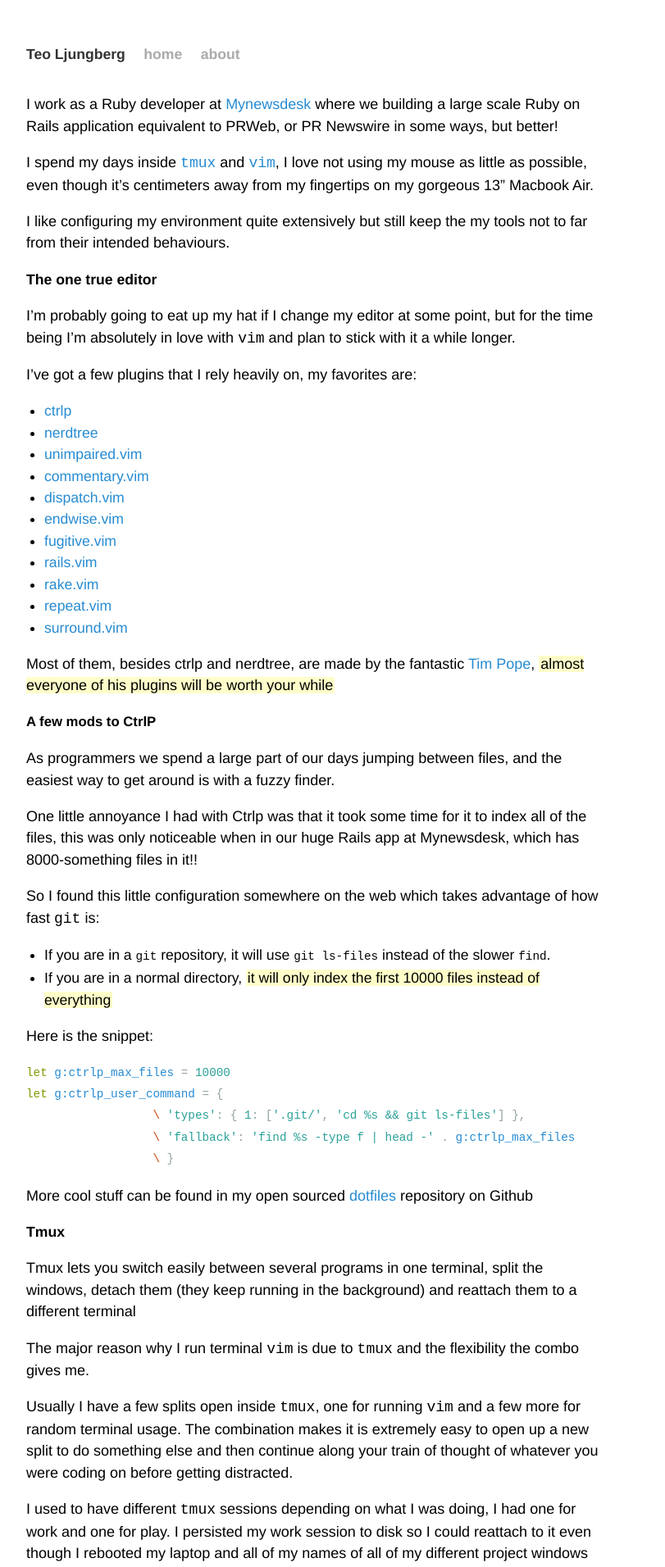
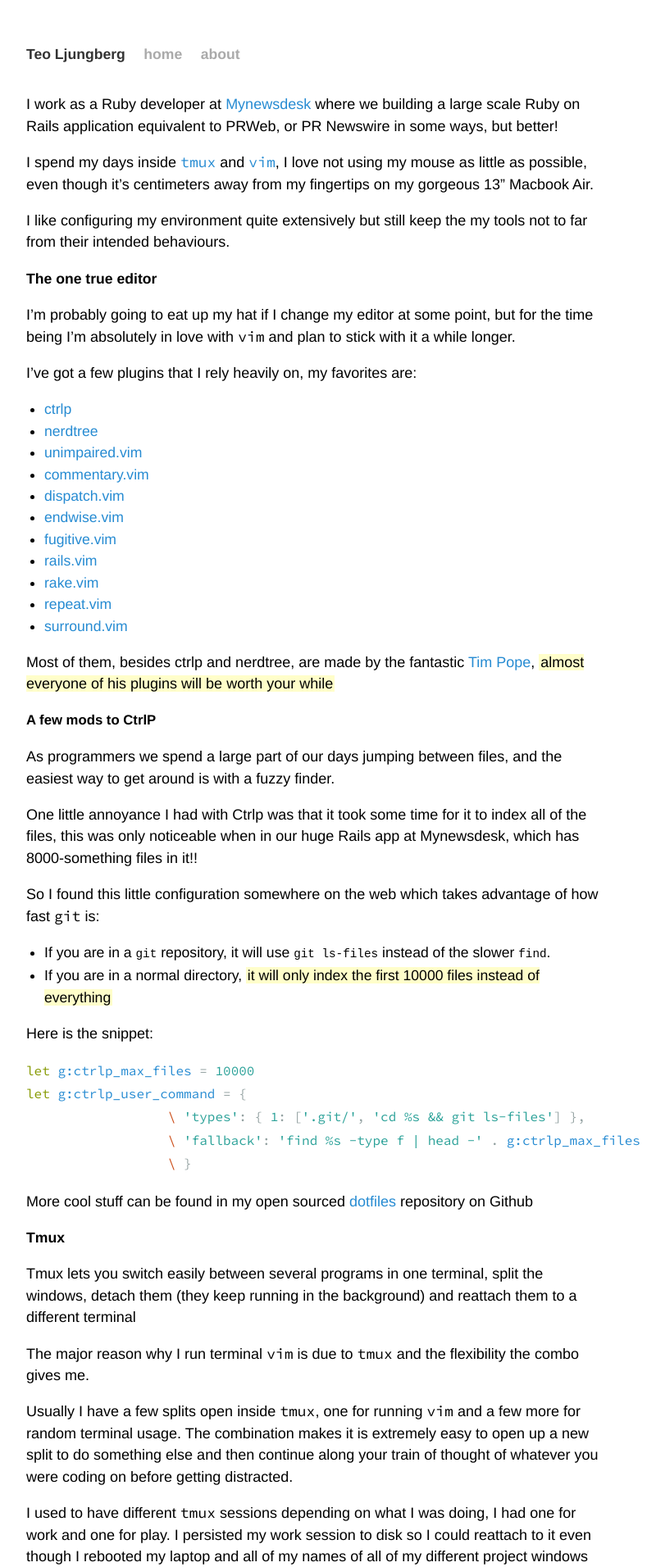
Before and after one commit to metamorfos/metamorfos.github.io, a Jekyll site: the page built from _posts/2013-05-18-my-development-environment.md, in a window 1280 px wide. Shown: the top 1912 px of the page at 82% size, without its empty margins (256-1067 px from the left). Built offline with Jekyll 4.4.1, drawn with Linux system fonts in a browser that asks for light colours.

Commit message:
Use Source Code Pro as a coding font

```diff
--- a/_layouts/default.html
+++ b/_layouts/default.html
@@ -5,6 +5,7 @@
         <title>{% if page.title %} {{ page.title }} – {{ site.title }} {% else %} {{ site.title }} {% endif %}</title>
         <meta name="author" content={{ site.author.name }} />
 
+        <link href='http://fonts.googleapis.com/css?family=Source+Code+Pro' rel='stylesheet' type='text/css'>
         <link rel="stylesheet" href="/css/screen.css" type="text/css" media="screen, projection" />
         <link rel="stylesheet" href="/css/syntax.css" type="text/css"/>
         <link rel="alternate" type="application/rss+xml" title="{{ site.production_url }}" href="{{ site.production_url }}/rss.xml" />
--- a/css/screen.css
+++ b/css/screen.css
@@ -59,6 +59,10 @@
     font-style: inherit;
     background: #FFFECA;
     padding: 0 0.1em;
+}
+
+p code {
+    font-family: 'Source Code Pro', sans-serif;
 }
 
 blockquote, blockquote p { font-size: 17px; line-height: 24px; color: #777; font-style: italic; }
--- a/css/syntax.css
+++ b/css/syntax.css
@@ -1,3 +1,7 @@
+.highlight pre code {
+    font-family: 'Source Code Pro', sans-serif;
+    font-size: 16px;
+}
 .highlight .c { color: #586E75 } /* Comment */
 .highlight .err { color: #93A1A1 } /* Error */
 .highlight .g { color: #93A1A1 } /* Generic */
```
